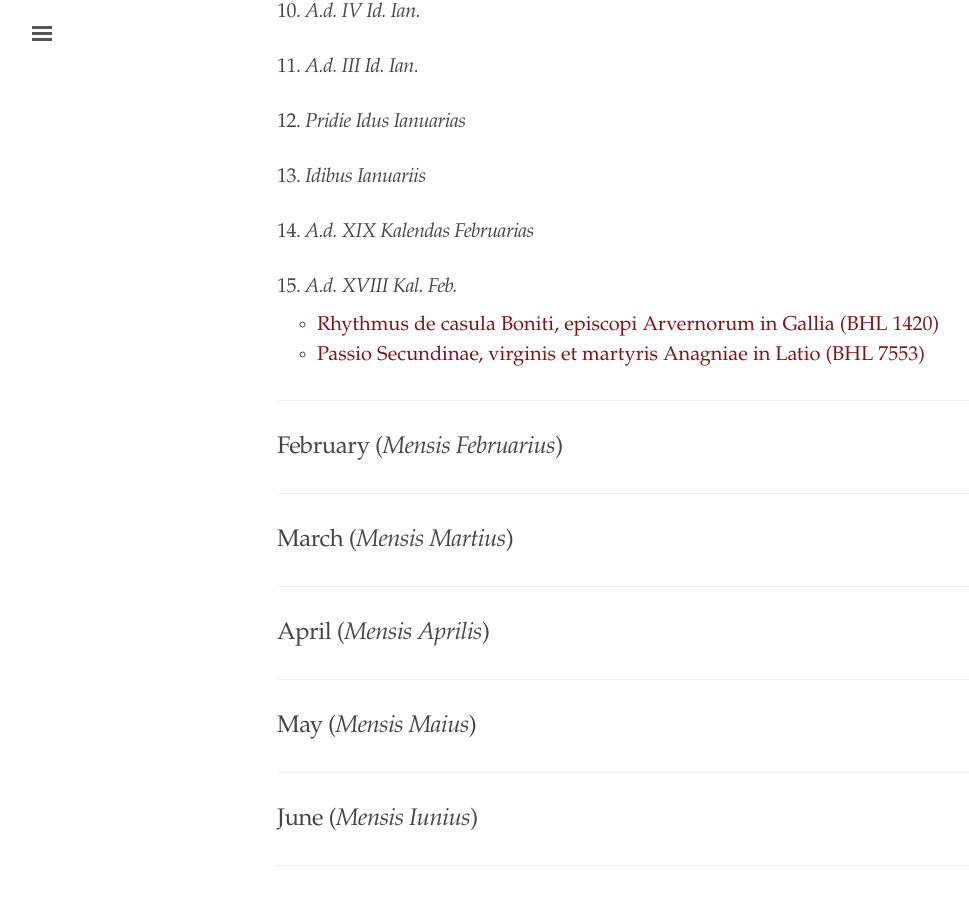
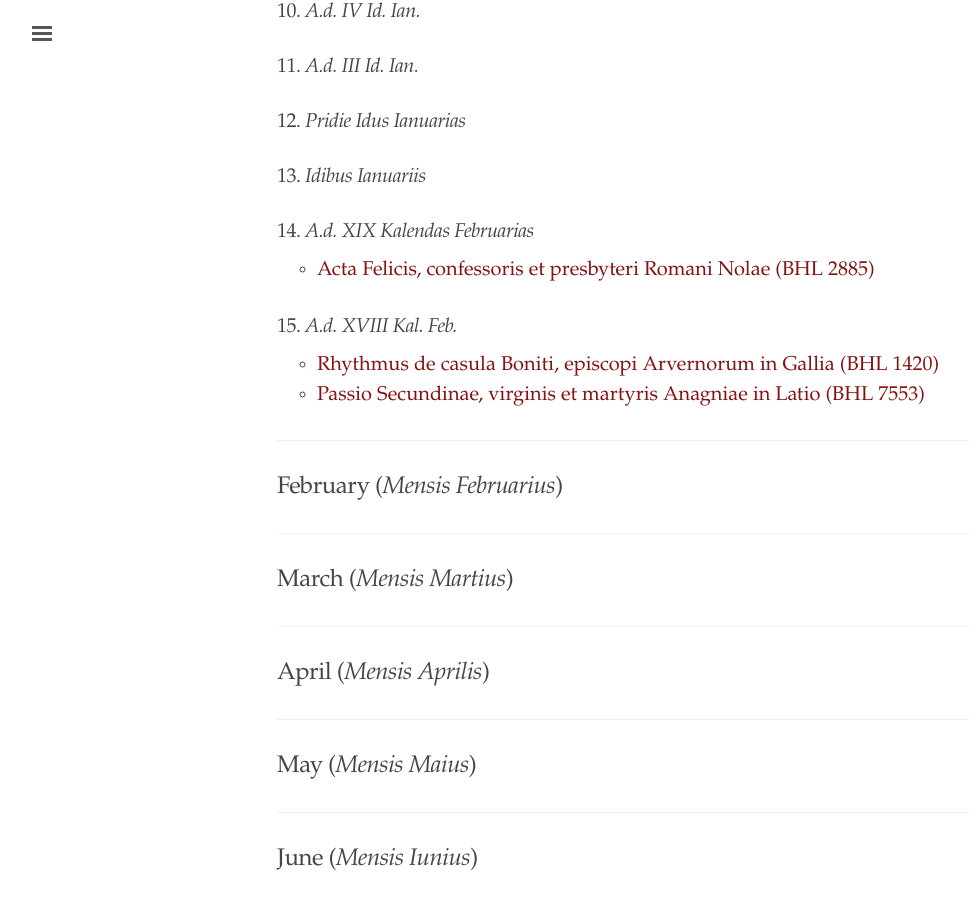
Before and after one commit to cjkoepke1/latin-hagiography, a Jekyll site: the page built from index.md, in a window 1280 px wide and 900 px high, scrolled down 1695 px. Shown: the whole window, without its empty margins (3-972 px from the left). Built offline with Jekyll 4.4.1, drawn with Linux system fonts in a browser that asks for light colours.

Commit message:
Added Acta Felicis Romani

```diff
--- a/index.md
+++ b/index.md
@@ -67,6 +67,8 @@ title: "Latin Hagiography"
 
 ### 14. *A.d. XIX Kalendas Februarias*
 
+- [Acta Felicis, confessoris et presbyteri Romani Nolae (BHL 2885)](https://cjkoepke1.github.io/latin-hagiography/texts/acta-felicis-romani/)
+
 ### 15. *A.d. XVIII Kal. Feb.*
 
 - [Rhythmus de casula Boniti, episcopi Arvernorum in Gallia (BHL 1420)](https://cjkoepke1.github.io/latin-hagiography/texts/rhythmus-casula-boniti/)
```
